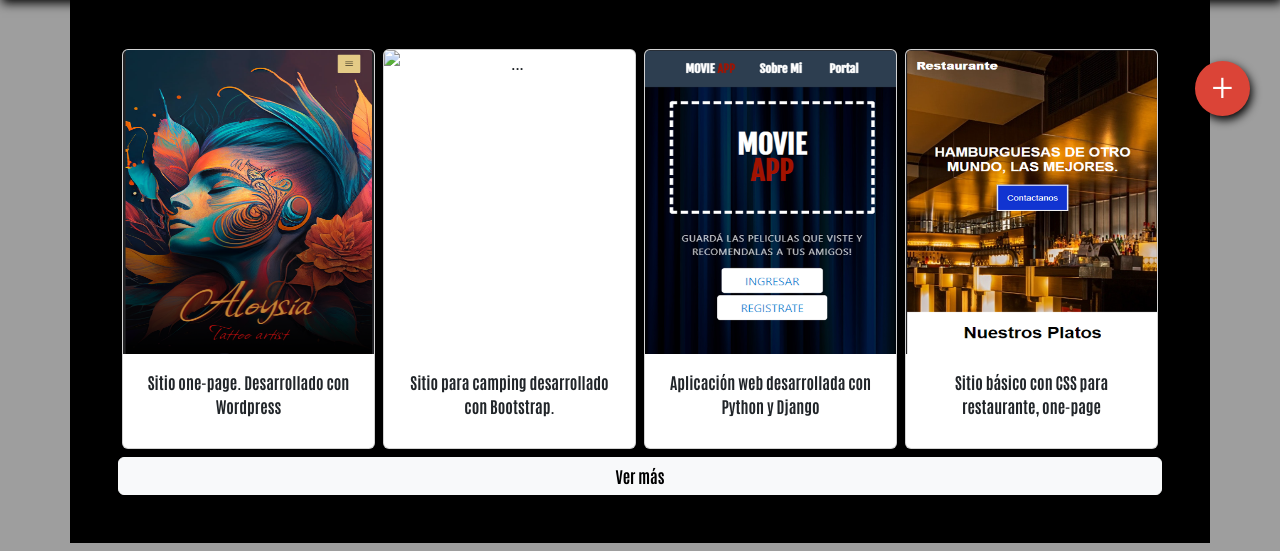
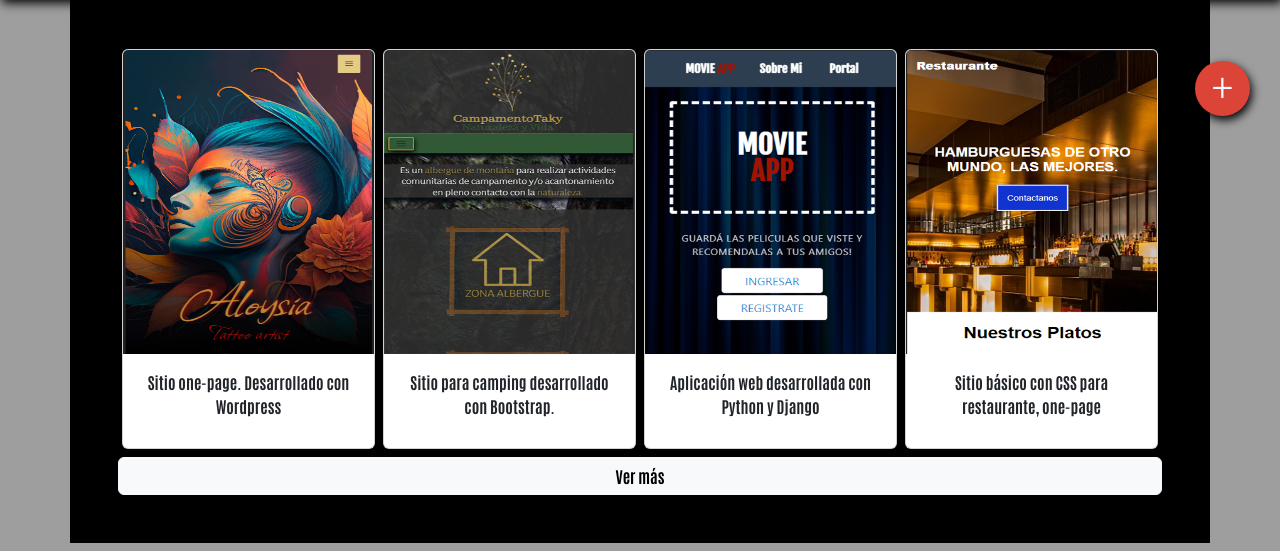
Before and after one commit to matibulich/argentina_programa, a website: page index.html in a window 1280 px wide. Shown: the part 654-1205 px from the top of the page. Drawn offline with nearby package versions, Linux system fonts and the light colour scheme; files that its build step writes are made by us from their sources; the site is published under a folder, as on GitHub Pages, so addresses that start at the root find nothing.

Commit message:
Update index.html

```diff
--- a/index.html
+++ b/index.html
@@ -102,7 +102,7 @@
 
   <div class="col-lg-3 col-md-6 d-none d-sm-block   d-sm-none d-md-block p-md-1">
     <div class="card" style="width: auto; height:25rem">
-      <img src="/img/albergue.png" class="card-img-top " style="height:19rem" alt="...">
+      <img src="img/albergue.png" class="card-img-top " style="height:19rem" alt="...">
       <div class="card-body">
         <p class="card-text">Sitio para camping desarrollado con Bootstrap.</p>
       </div>
```
